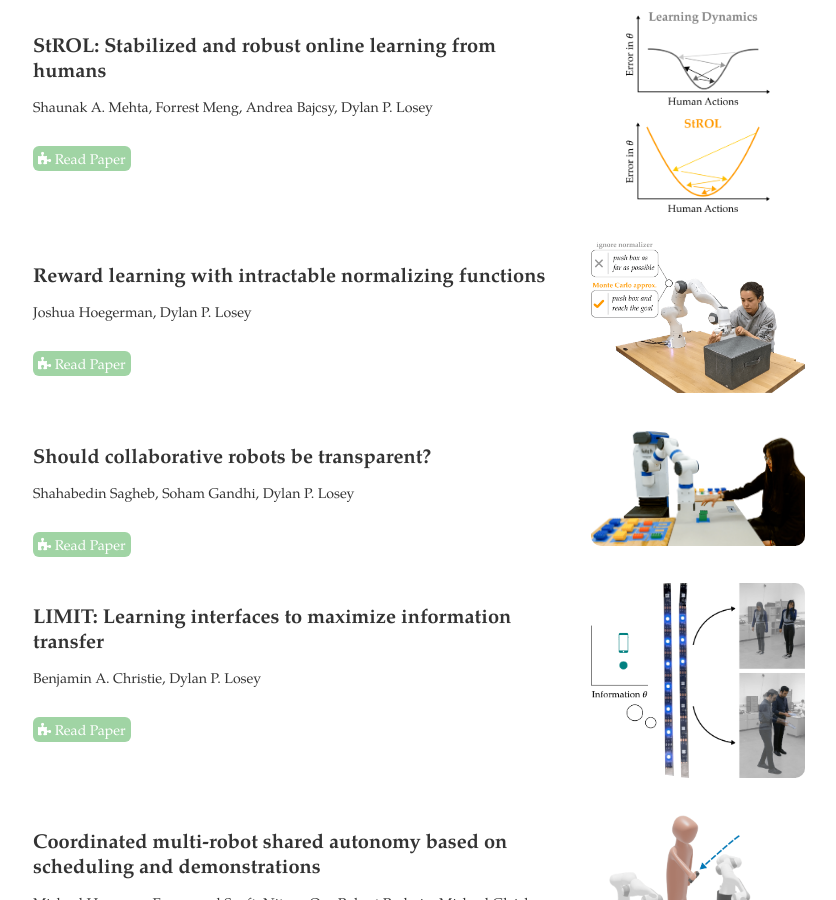
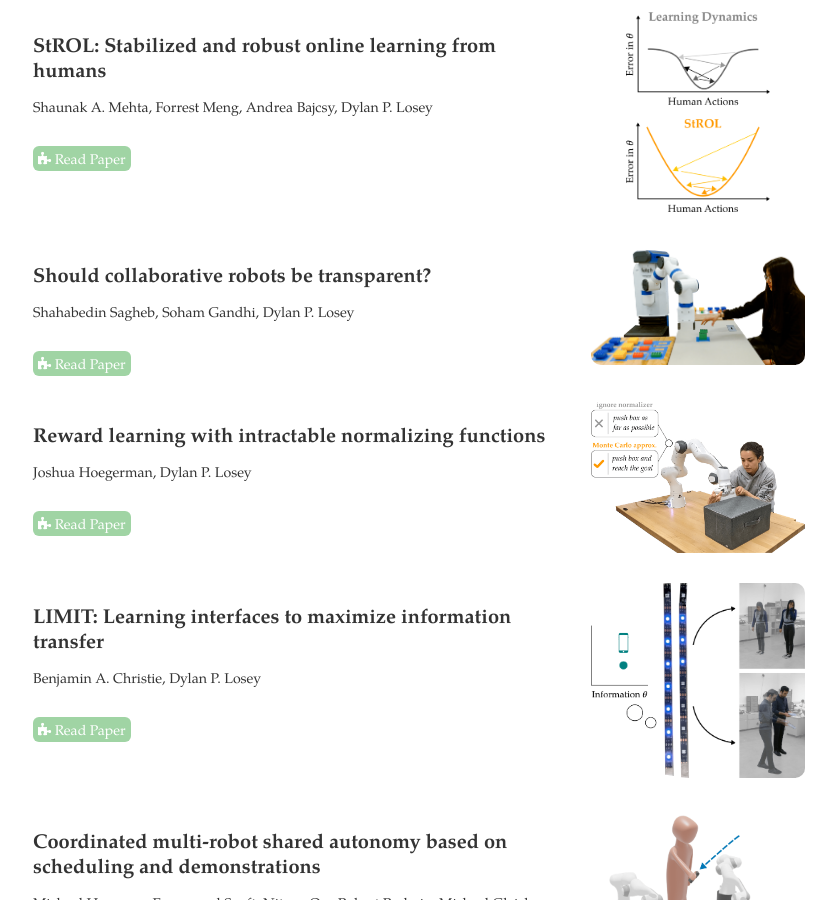
Before and after one commit to VT-Collab/vt-collab.github.io, a Jekyll site: the page built from publications.html, in a window 1280 px wide and 900 px high, scrolled down 359 px. Shown: the whole window, without its empty margins (221-1057 px from the left). Built offline with Jekyll 4.4.1, drawn with Linux system fonts in a browser that asks for light colours; nearby versions of some CDN libraries; some of the changed lines change nothing that is shown.

Commit message:
update shahab

```diff
--- a/_data/publications.yml
+++ b/_data/publications.yml
@@ -6,6 +6,14 @@
   pdf: /pdfs/shaunak_ral2023.pdf
   figure: /images/publications/shaunak_ral2023.png
 
+- title: "Should collaborative robots be transparent?"
+  authors: Shahabedin Sagheb, Soham Gandhi, Dylan P. Losey
+  venue: ""
+  year: 2023
+  note: ""
+  pdf: /pdfs/shahab_ijsr2023.pdf
+  figure: /images/publications/shahab_ijsr2023.png
+
 - title: "Reward learning with intractable normalizing functions"
   authors: Joshua Hoegerman, Dylan P. Losey
   venue: ""
@@ -13,14 +21,6 @@
   note: ""
   pdf: /pdfs/josh_ral2023.pdf
   figure: /images/publications/josh_ral2023.png
-
-- title: "Should collaborative robots be transparent?"
-  authors: Shahabedin Sagheb, Soham Gandhi, Dylan P. Losey
-  venue: ""
-  year: 2023
-  note: ""
-  pdf: /pdfs/shahab_ral2023.pdf
-  figure: /images/publications/shahab_ral2023.png
 
 - title: "LIMIT: Learning interfaces to maximize information transfer"
   authors: Benjamin A. Christie, Dylan P. Losey
```
Also changed, not shown: images/publications/shahab_ijsr2023.png (renamed from images/publications/shahab_ral2023.png), 3 other files.
